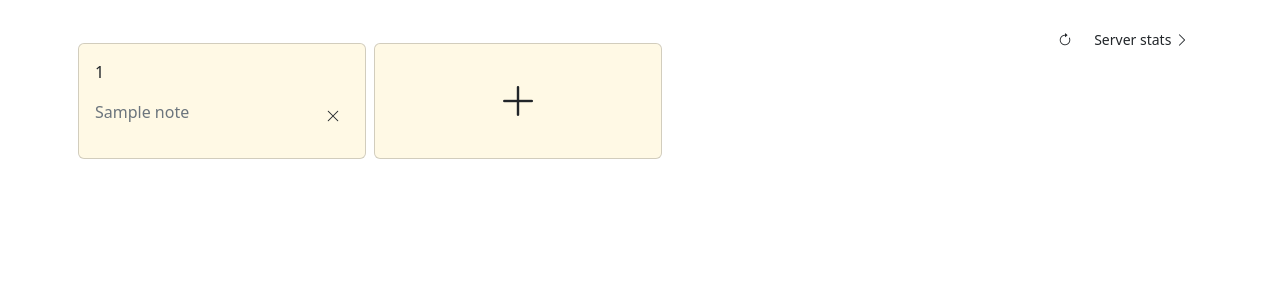
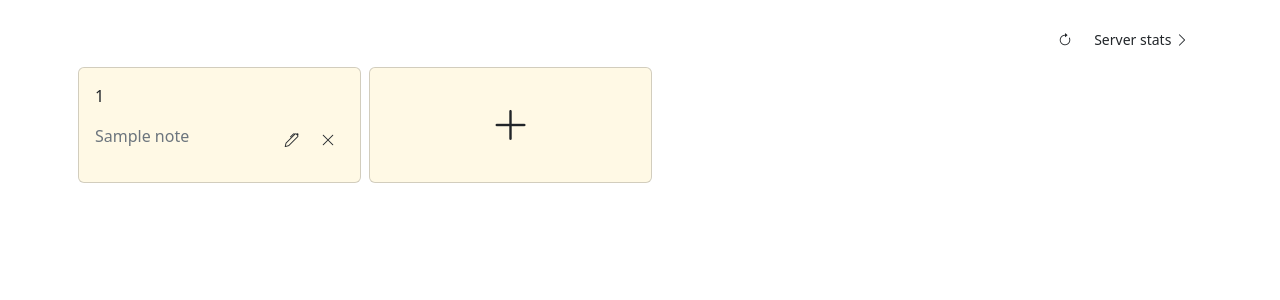
Before and after one commit to Sykora-J/tourdeapp23, a Flask app: template app/templates/notes.html in a window 1280 px wide. Shown: the top 300 px of the page. Run offline with Flask 3, Linux system fonts and the light colour scheme; the template is opened without the code that fills it: most values are stand-ins (such as "Sample title", 1, 10 or a date in 2020); some libraries are stand-ins or nearby versions.

Commit message:
ONly one commint

```diff
--- a/app/app.py
+++ b/app/app.py
@@ -40,6 +40,15 @@ def new():
     return redirect('/notes')
 
 
+@app.route('/edit/<int:id>', methods=['POST', 'GET'])
+def edit(id):
+    if request.method == 'POST':
+        content = request.form.get('content', type=str)
+        username = request.form.get('username', type=str)
+        db.edit_note(id, content, username)
+    return redirect('/notes')
+
+
 @app.route('/delete/<int:id>')
 def delete(id):
     db.delete_note(id)
--- a/app/db.py
+++ b/app/db.py
@@ -76,3 +76,13 @@ def select_notes():
         print(row['content'])
         notes.append(note)
     return notes
+
+
+def edit_note(id, content, username):
+    try:
+        get_db().execute(
+            'update record set content=?, username=? where id=?',
+            (content, username, id))
+    except sqlite3.Error as e:
+        return 'Error - Database error'
+    get_db().commit()
--- a/app/templates/notes.html
+++ b/app/templates/notes.html
@@ -12,12 +12,13 @@
 <body>
 <section class="section content">
     <div class="container mt-4">
-        <div class="text-end w-100">
+        <div class="text-end w-100 mb-4">
             <a class="btn btn-sm" href="/notes" role="button"><i class="bi bi-arrow-clockwise"></i></a>
-            <a class="btn btn-sm" href="/server" role="button">Server stats <i class="bi bi-chevron-right"></i></a></div>
-        <div class="row row-cols-1 row-cols-md-2 row-cols-lg-3 row-cols-xxl-4 g-2 g-lg-3">
+            <a class="btn btn-sm" href="/server" role="button">Server stats <i class="bi bi-chevron-right"></i></a>
+        </div>
+        <div class="row row-cols-4 g-2 g-lg-3">
             {% for note in notes %}
-                <div class="card m-1  bg-warning p-2 text-dark bg-opacity-10" style="max-width: 18rem;">
+                <div class="card m-1  bg-warning p-2 text-dark bg-opacity-10" >
                     <div class="card-body p-2">
 
                         <p class="card-text">{{ note[0] }}</p>
@@ -26,15 +27,53 @@
                                 <span class="text-end text-secondary">{{ note[1] }}</span>
                             </div>
                             <div class="col">
-                                <div class="text-end w-100"><a class="btn btn-sm" href="/delete/{{ note[2] }}"
-                                                               role="button"><i class="bi bi-x-lg"></i></a></div>
+                                <div class="text-end w-100">
+                                    <button type="button" class="btn btn-sm" data-bs-toggle="modal"
+                                            data-bs-target="#NewLog{{ note[2] }}">
+                                        <i class="bi bi-pen"></i>
+                                    </button>
+                                    <a class="btn btn-sm" href="/delete/{{ note[2] }}" role="button"><i
+                                            class="bi bi-x-lg"></i></a>
+                                    <div class="modal fade" id="NewLog{{ note[2] }}" tabindex="-1"
+                                         aria-labelledby="NewLogLabel"
+                                         aria-hidden="true">
+                                        <div class="modal-dialog">
+                                            <div class="modal-content">
+                                                <form action="/edit/{{ note[2] }}" method=post>
+                                                    <div class="modal-header">
+                                                        <h1 class="modal-title fs-5" id="NewLogLabel">Edit note</h1>
+                                                        <button type="button" class="btn-close" data-bs-dismiss="modal"
+                                                                aria-label="Close"></button>
+                                                    </div>
+                                                    <div class="modal-body text-start">
+                                                        <div>
+                                    <textarea class="form-control" type="text" id="content" name="content"
+                                              maxlength="120"
+                                              rows="2">{{ note[0] }}</textarea>
+                                                            <label class="form-label" for="username">Name:</label>
+                                                            <input class="form-control" type="text" id="username"
+                                                                   name="username" maxlength="30"
+                                                                   rows="2" value="{{ note[1] }}">
+                                                        </div>
+                                                    </div>
+                                                    <div class="modal-footer">
+                                                        <button type="button" class="btn btn-secondary"
+                                                                data-bs-dismiss="modal">Close
+                                                        </button>
+                                                        <input type="submit" class="btn btn-dark" value="Save">
+                                                    </div>
+                                                </form>
+                                            </div>
+                                        </div>
+                                    </div>
+                                </div>
                             </div>
                         </div>
 
                     </div>
                 </div>
             {% endfor %}
-            <div class="card m-1 bg-warning p-2 text-dark bg-opacity-10" style="max-width: 18rem;">
+            <div class="card m-1 bg-warning p-2 text-dark bg-opacity-10">
                 <div class="card-body text-center">
                     <div class="row align-items-center h-100">
                         <div class="col align-self-center">
```
